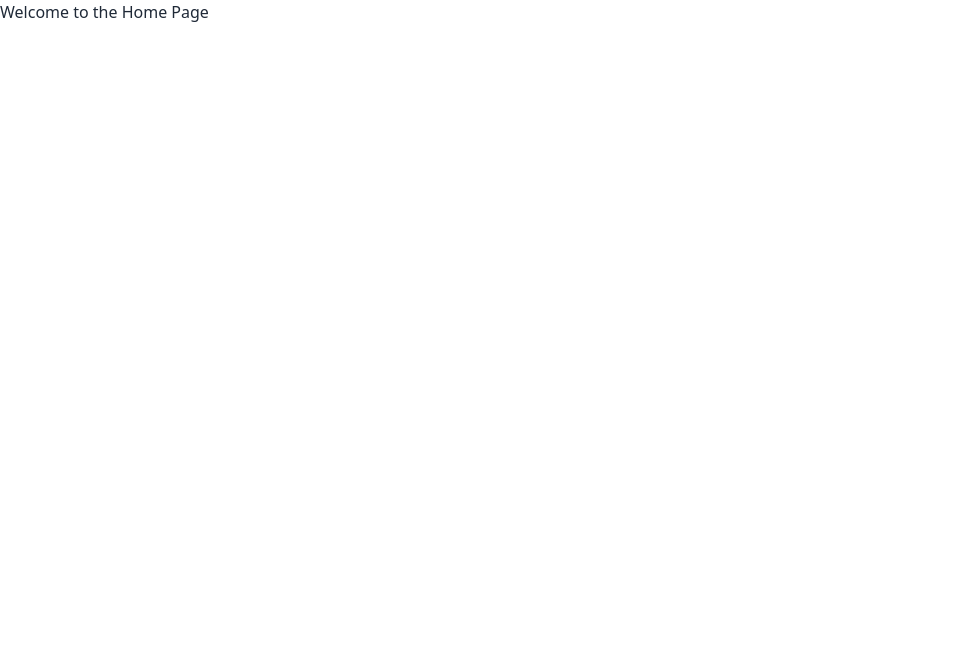
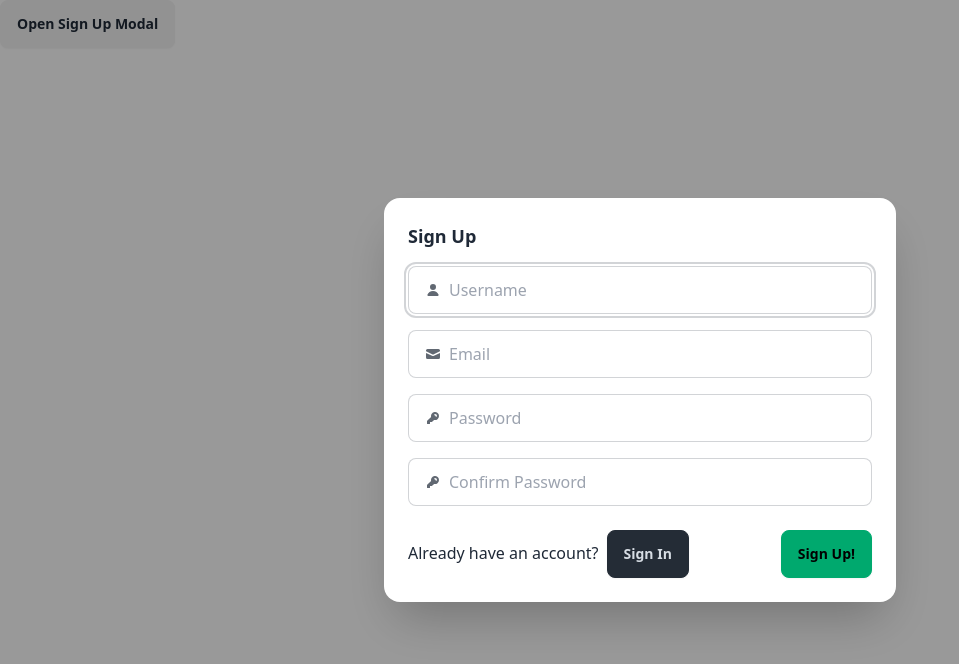
Before and after one commit to Lazerson-Design/event-scheduler, a React (Vite) app: page / in a window 1280 px wide. Shown: the top 664 px of the page, without its empty margins (0-959 px from the left). Built offline with nearby package versions, Linux system fonts and the light colour scheme.

Commit message:
added Sign Up Modal

```diff
--- a/src/pages/HomePage.jsx
+++ b/src/pages/HomePage.jsx
@@ -1,4 +1,16 @@
-// plceholder
+import React, { useEffect } from "react";
+import SignUpPage from "./SignUpPage"; // Make sure to import the SignUpPage
+
 export default function HomePage() {
-  return <div className="container mx-auto">Welcome to the Home Page</div>;
+  useEffect(() => {
+    // Automatically show the sign-up modal when the component mounts
+    document.getElementById("sign_up_modal").showModal();
+  }, []); // Empty dependency array ensures this runs only once when the component mounts
+
+  return (
+    <div className="container mx-auto">
+      {/* Render the SignUpPage, which contains the modal */}
+      <SignUpPage />
+    </div>
+  );
 }
--- a/src/pages/SignUpPage.jsx
+++ b/src/pages/SignUpPage.jsx
@@ -1,4 +1,121 @@
-// placeholder
+import React from "react";
+
 export default function SignUpPage() {
-  return <div className="container mx-auto">Sign Up!</div>;
+  return (
+    <div className="container mx-auto">
+      {/* Button to open the Sign Up modal */}
+      <button
+        className="btn"
+        onClick={() => document.getElementById("sign_up_modal").showModal()}
+      >
+        Open Sign Up Modal
+      </button>
+
+      {/* Sign Up Modal */}
+      <dialog id="sign_up_modal" className="modal">
+        <div className="modal-box">
+          <h3 className="font-bold text-lg">Sign Up</h3>
+
+          {/* Form to handle user sign up */}
+          <form method="dialog">
+            {/* Username Input */}
+            <label className="input input-bordered flex items-center gap-2 mt-4">
+              <svg
+                xmlns="http://www.w3.org/2000/svg"
+                viewBox="0 0 16 16"
+                fill="currentColor"
+                className="h-4 w-4 opacity-70"
+              >
+                <path d="M8 8a3 3 0 1 0 0-6 3 3 0 0 0 0 6ZM12.735 14c.618 0 1.093-.561.872-1.139a6.002 6.002 0 0 0-11.215 0c-.22.578.254 1.139.872 1.139h9.47Z" />
+              </svg>
+              <input
+                type="text"
+                className="grow"
+                placeholder="Username"
+                required
+              />
+            </label>
+
+            {/* Email Input */}
+            <label className="input input-bordered flex items-center gap-2 mt-4">
+              <svg
+                xmlns="http://www.w3.org/2000/svg"
+                viewBox="0 0 16 16"
+                fill="currentColor"
+                className="h-4 w-4 opacity-70"
+              >
+                <path d="M2.5 3A1.5 1.5 0 0 0 1 4.5v.793c.026.009.051.02.076.032L7.674 8.51c.206.1.446.1.652 0l6.598-3.185A.755.755 0 0 1 15 5.293V4.5A1.5 1.5 0 0 0 13.5 3h-11Z" />
+                <path d="M15 6.954 8.978 9.86a2.25 2.25 0 0 1-1.956 0L1 6.954V11.5A1.5 1.5 0 0 0 2.5 13h11a1.5 1.5 0 0 0 1.5-1.5V6.954Z" />
+              </svg>
+              <input
+                type="email"
+                className="grow"
+                placeholder="Email"
+                required
+              />
+            </label>
+
+            {/* Password Input */}
+            <label className="input input-bordered flex items-center gap-2 mt-4">
+              <svg
+                xmlns="http://www.w3.org/2000/svg"
+                viewBox="0 0 16 16"
+                fill="currentColor"
+                className="h-4 w-4 opacity-70"
+              >
+                <path
+                  fillRule="evenodd"
+                  d="M14 6a4 4 0 0 1-4.899 3.899l-1.955 1.955a.5.5 0 0 1-.353.146H5v1.5a.5.5 0 0 1-.5.5h-2a.5.5 0 0 1-.5-.5v-2.293a.5.5 0 0 1 .146-.353l3.955-3.955A4 4 0 1 1 14 6Zm-4-2a.75.75 0 0 0 0 1.5.5.5 0 0 1 .5.5.75.75 0 0 0 1.5 0 2 2 0 0 0-2-2Z"
+                  clipRule="evenodd"
+                />
+              </svg>
+              <input
+                type="password"
+                className="grow"
+                placeholder="Password"
+                required
+              />
+            </label>
+
+            {/* Confirm Password Input */}
+            <label className="input input-bordered flex items-center gap-2 mt-4">
+              <svg
+                xmlns="http://www.w3.org/2000/svg"
+                viewBox="0 0 16 16"
+                fill="currentColor"
+                className="h-4 w-4 opacity-70"
+              >
+                <path
+                  fillRule="evenodd"
+                  d="M14 6a4 4 0 0 1-4.899 3.899l-1.955 1.955a.5.5 0 0 1-.353.146H5v1.5a.5.5 0 0 1-.5.5h-2a.5.5 0 0 1-.5-.5v-2.293a.5.5 0 0 1 .146-.353l3.955-3.955A4 4 0 1 1 14 6Zm-4-2a.75.75 0 0 0 0 1.5.5.5 0 0 1 .5.5.75.75 0 0 0 1.5 0 2 2 0 0 0-2-2Z"
+                  clipRule="evenodd"
+                />
+              </svg>
+              <input
+                type="password"
+                className="grow"
+                placeholder="Confirm Password"
+                required
+              />
+            </label>
+
+            {/* Action Buttons */}
+            <div className="flex justify-between items-center mt-6">
+              <div>
+                {/* Link to Sign In for users who already have an account */}
+                <p className="inline mr-2">Already have an account?</p>
+                <button type="button" className="btn btn-active btn-neutral">
+                  Sign In
+                </button>
+              </div>
+              {/* Sign Up Button to submit the form */}
+              <button type="submit" className="btn btn-success">
+                Sign Up!
+              </button>
+            </div>
+          </form>
+        </div>
+      </dialog>
+    </div>
+  );
 }
```
